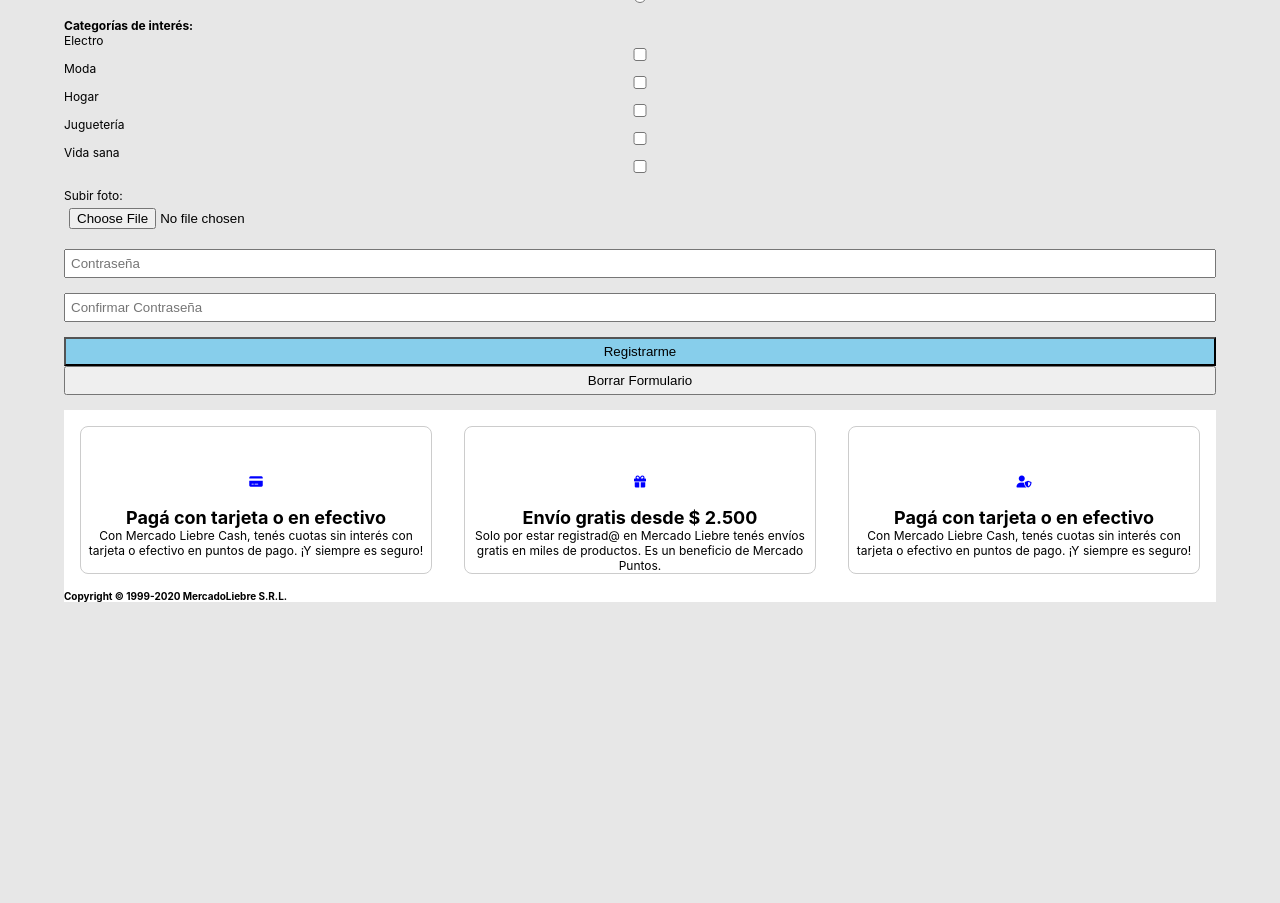
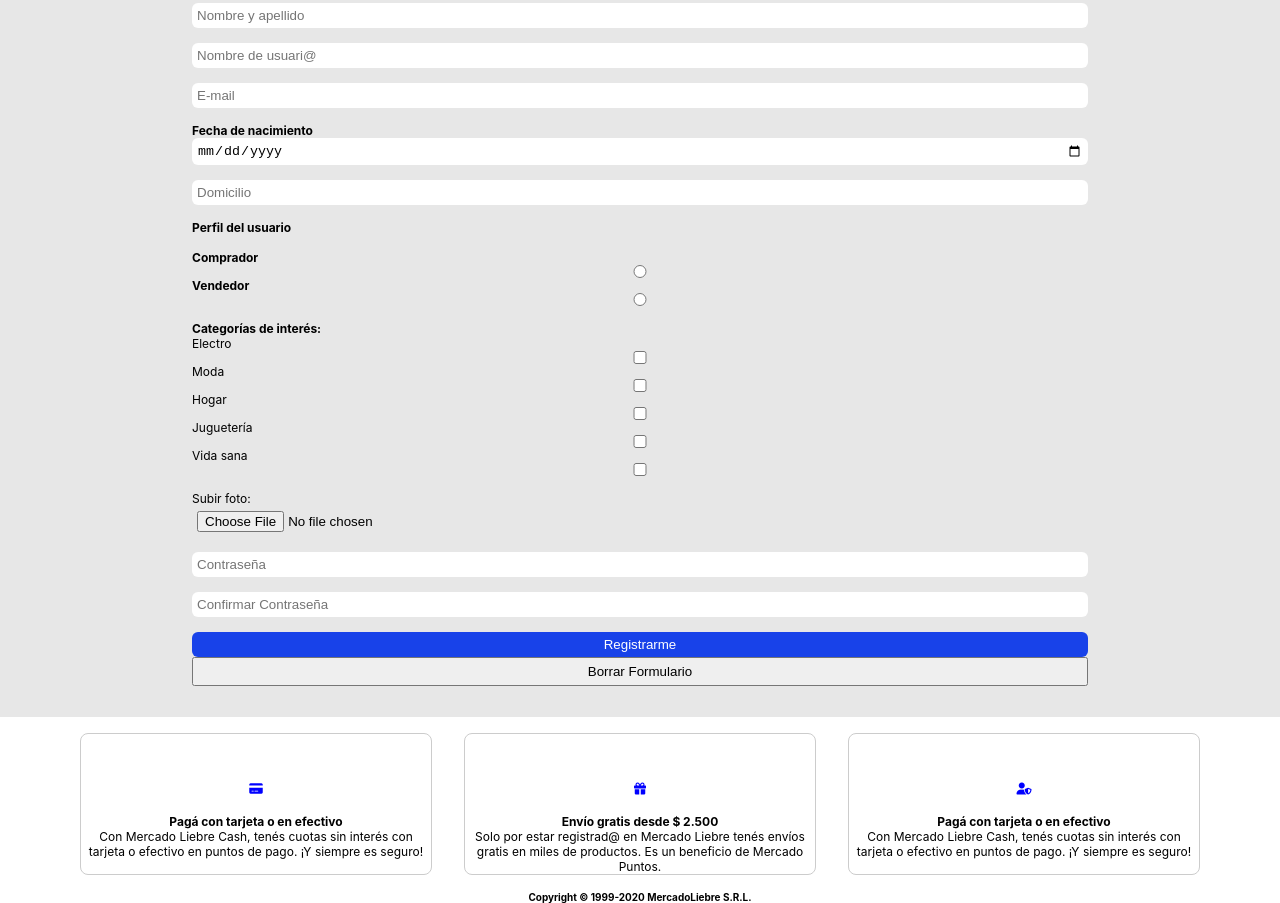
Before and after one commit to lquispe/mercadoliebre, a website: page views/register.html in a window 1280 px wide. Shown: the part 470-1373 px from the top of the page. Before the commit the page ends 1072 px from the top, so only its background shows below. Drawn offline with Linux system fonts and the light colour scheme.

Commit message:
correccion login register

```diff
--- a/public/css/styles.css
+++ b/public/css/styles.css
@@ -242,18 +242,10 @@ footer{
 }
 
 
-.input-group input[value="Ingresá"]:hover {
-    background-color: #0022AA;
-    color: white;
-}
 
 
-.input-group input[value="Registrarme"] {
-    background-color: #87CEEB;
-    color: black;
-}
 
-.input-group:hover input[value="Registrarme"]:hover {
+.bgcolor:hover {
     background-color: blue;
     color: white;
 }
--- a/views/register.html
+++ b/views/register.html
@@ -25,7 +25,7 @@
                         <button type="submit"><i class="fas fa-search"></i></button>
                     </div>
                 </div>
-                <div class="head-section  width-txt">
+                <div class="head-section  width-txt input-align padding-tb">
 
                     <p class="compra-txt"> <i class="fa-solid fa-hand-holding-dollar"></i></i>Comprá en cuotas y sin
                         tarjeta de crédito</p>
@@ -52,32 +52,34 @@
                 </div>
             </div>
         </div>
+        <img class="img-banner" src="/img/img-home-banner.jpg"></img>
     </header>
-    <div class="container">
-        <form class="register-form" action="/registrar" method="get">
+    <main class="containerLog padding-tbtxt">
+
+        <form class="register-form" action="/" method="get">
             <div class="input-group">
                 <label for="nombre"></label>
-                <input type="text" name="nombre" id="nombre" placeholder="Nombre y apellido" required>
+                <input type="text" name="nombre" class="inputb" id="nombre" placeholder="Nombre y apellido" required>
             </div>
 
             <div class="input-group">
                 <label for="nombre"></label>
-                <input type="text" name="nombre" id="nombre" placeholder="Nombre de usuari@" required>
+                <input type="text" name="nombre" class="inputb" id="nombre" placeholder="Nombre de usuari@" required>
             </div>
 
             <div class="input-group">
                 <label for="email"></label>
-                <input type="email" name="email" id="email" placeholder="E-mail" required>
+                <input type="email" name="email" class="inputb" id="email" placeholder="E-mail" required>
             </div>
 
             <div class="input-group">
                 <label class="titulos" for="fecha">Fecha de nacimiento</label>
-                <input type="date" name="fecha" id="fecha" required>
+                <input type="date" name="fecha" class="inputb" id="fecha" required>
             </div>
 
             <div class="input-group">
                 <label for="address"></label>
-                <input type="text" name="address" id="address" placeholder="Domicilio" required>
+                <input type="text" name="address" class="inputb" id="address" placeholder="Domicilio" required>
             </div>
 
             <div class="input-group">
@@ -97,7 +99,7 @@
 
             <div class="input-group">
                 <label for="electro">Electro</label>
-                <input type="checkbox" name="interes" id="electro" value="electro">
+                <input type="checkbox" name="interes"  id="electro" value="electro">
 
                 <label for="moda">Moda</label>
                 <input type="checkbox" name="interes" id="moda" value="moda">
@@ -119,58 +121,66 @@
 
             <div class="input-group">
                 <label for="contraseña"></label>
-                <input type="password" name="contraseña" placeholder="Contraseña" pattern=".{8,}"
+                <input type="password" class="inputb" name="contraseña" placeholder="Contraseña" pattern=".{8,}"
                     title="La contraseña debe tener al menos 8 caractéres" required>
             </div>
 
             <div class="input-group">
                 <label for="confirmarContraseña"></label>
-                <input type="password" name="confirmarContraseña" placeholder="Confirmar Contraseña" pattern=".{8,}"
+                <input type="password" class="inputb" name="confirmarContraseña" placeholder="Confirmar Contraseña" pattern=".{8,}"
                     title="La contraseña debe tener al menos 8 caractéres" required>
             </div>
 
             <div class="input-group">
                 <label></label>
-                <input type="submit" value="Registrarme">
+                <input type="submit" class="inputb bgcolor" value="Registrarme">
                 <input type="reset" value="Borrar Formulario">
             </div>
 
         </form>
+    </main>
 </div>
-    <footer class="container">
-        <section class="footsection">
+    <footer >
+
+        <section class="container footsection">
             <div class="card card-long">
                 <div class="footer-head">
                     <i class="fa-solid fa-credit-card"></i>
                 </div>
-                <div>
-                    <h2>Pagá con tarjeta o en efectivo</h2>
-                    <p>Con Mercado Liebre Cash, tenés cuotas sin interés con tarjeta o efectivo en
+
+                    <h4>Pagá con tarjeta o en efectivo</h4>
+                    <p class="tam-descf">Con Mercado Liebre Cash, tenés cuotas sin interés con tarjeta o efectivo en
                         puntos de pago. ¡Y siempre es seguro!</p>
-                </div>
+
             </div>
             <div class="card card-long">
                 <div class="footer-head">
                     <i class="fa-solid fa-gift"></i>
                 </div>
-                <h2>Envío gratis desde $ 2.500</h2>
-                <p>Solo por estar registrad@ en Mercado Liebre tenés envíos gratis en miles de
+                <h4>Envío gratis desde $ 2.500</h4>
+                <p class="tam-descf">Solo por estar registrad@ en Mercado Liebre tenés envíos gratis en miles de
                     productos. Es un beneficio de Mercado Puntos.</p>
             </div>
             <div class="card card-long">
                 <div class="footer-head">
                     <i class="fa-solid fa-user-shield"></i>
                 </div>
-                <h2>Pagá con tarjeta o en efectivo</h2>
-                <p>Con Mercado Liebre Cash, tenés cuotas sin interés con tarjeta o efectivo en
+                <h4>Pagá con tarjeta o en efectivo</h4>
+                <p class="tam-descf">Con Mercado Liebre Cash, tenés cuotas sin interés con tarjeta o efectivo en
                     puntos de pago. ¡Y siempre es seguro!</p>
             </div>
+            <div>
+                <h5>Copyright © 1999-2020 MercadoLiebre S.R.L.</h5>
+             </div>
+
         </section>
-        <div>
-            <h5>Copyright © 1999-2020 MercadoLiebre S.R.L.</h5>
-        </div>
 
     </footer>
+
 </body>
 
 </html>
+
+    <div class="container">
+
+</div>
```
Also changed, not shown: views/login.html (+6 -6 lines).
